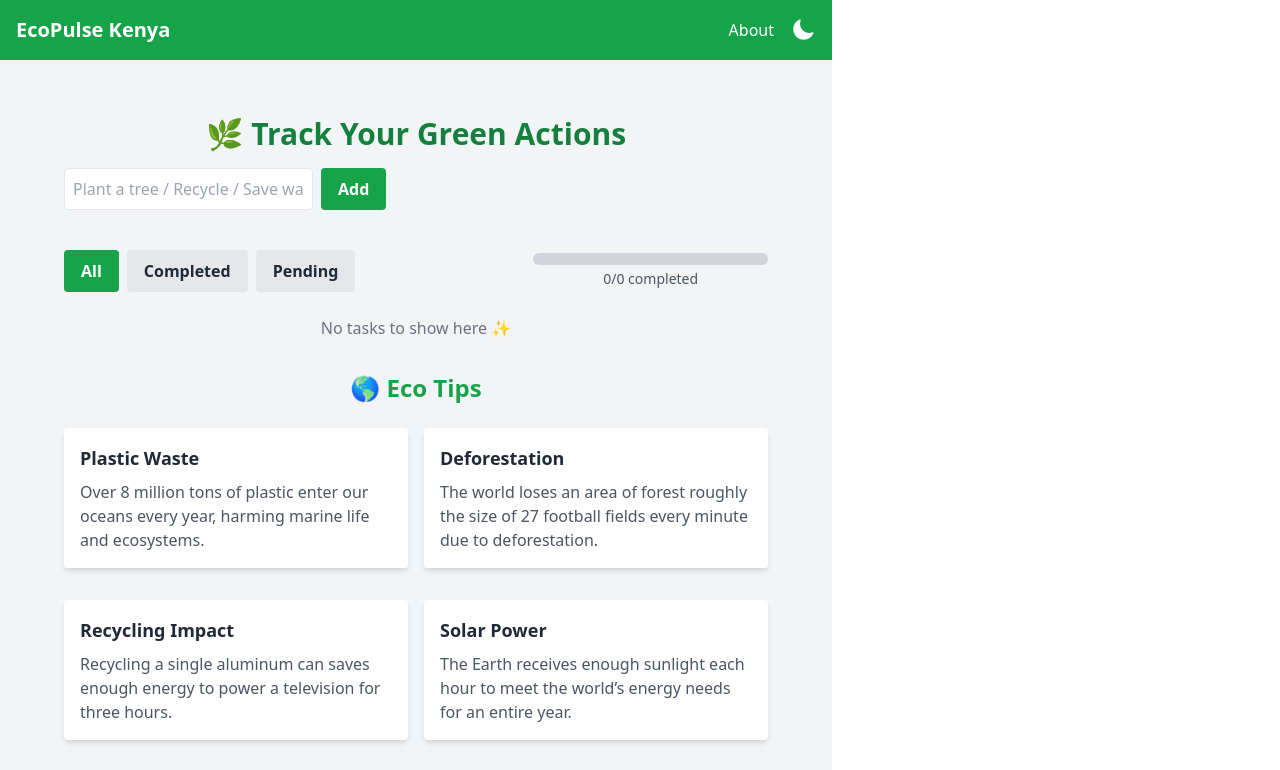
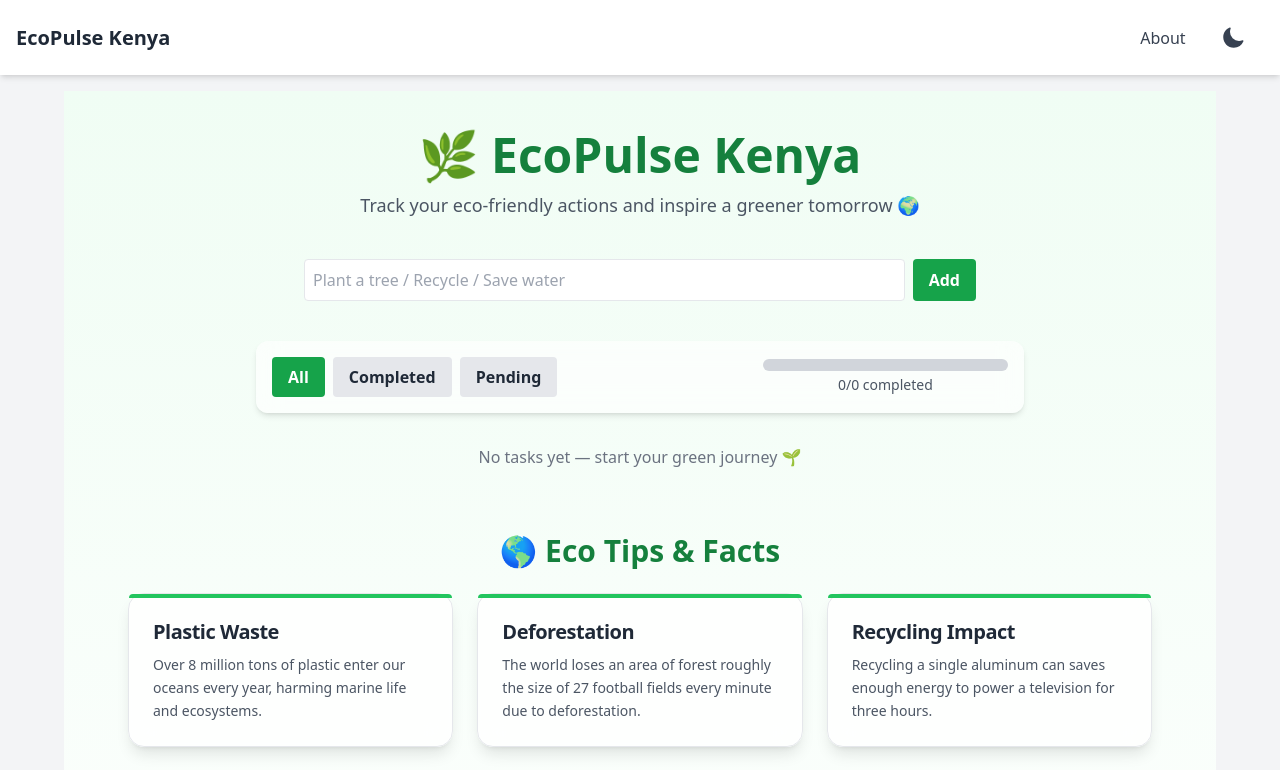
Before and after one commit to MwandikiAntony/Echo-Pulse-Kenya, a React (Vite) app: page / in a window 1280 px wide. Shown: the top 770 px of the page. Built offline with nearby package versions, Linux system fonts and the light colour scheme.

Commit message:
modified home and card components

```diff
--- a/src/App.jsx
+++ b/src/App.jsx
@@ -1,5 +1,4 @@
 import { BrowserRouter as Router, Routes, Route } from 'react-router-dom';
-import { Suspense } from 'react';
 import { ThemeProvider } from './context/ThemeContext';
 import Navbar from './components/Navbar';
 import Footer from './components/Footer';
@@ -11,18 +10,19 @@ function App() {
   return (
     <ThemeProvider>
       <Router>
-        <div className="flex flex-col min-h-screen bg-gray-100 dark:bg-gray-900 transition-colors duration-500">
+        {/* Make the full viewport a flex container */}
+        <div className="flex flex-col min-h-screen bg-gray-100 dark:bg-gray-900 transition-colors">
           <Navbar />
 
-          <Suspense fallback={<div className="text-center p-8">Loading...</div>}>
-            {/* Main content area that fills available space */}
-            <main className="flex-1 flex flex-col justify-start container mx-auto px-4 py-6 sm:px-6 lg:px-8 w-full">
+          {/* Ensure this fills available space */}
+          <main className="flex-1 flex justify-center items-start p-4">
+            <div className="w-full max-w-6xl">
               <Routes>
                 <Route path="/" element={<Home />} />
                 <Route path="/about" element={<About />} />
               </Routes>
-            </main>
-          </Suspense>
+            </div>
+          </main>
 
           <Footer />
         </div>
--- a/src/components/Card.jsx
+++ b/src/components/Card.jsx
@@ -1,9 +1,29 @@
+import { motion } from "framer-motion";
+
 const Card = ({ title, description, children }) => (
-  <div className="bg-white dark:bg-gray-800 shadow-md rounded p-4 w-full max-w-sm mx-auto my-2 transition-colors">
-    <h3 className="font-bold text-lg mb-2 text-gray-800 dark:text-gray-100">{title}</h3>
-    <p className="text-gray-600 dark:text-gray-300">{description}</p>
-    {children && <div className="mt-2">{children}</div>}
-  </div>
+  <motion.div
+    initial={{ opacity: 0, y: 20 }}
+    whileInView={{ opacity: 1, y: 0 }}
+    whileHover={{ scale: 1.03 }}
+    transition={{ duration: 0.3, ease: "easeOut" }}
+    className="relative w-full max-w-sm mx-auto p-6 rounded-2xl shadow-lg
+               bg-white/80 dark:bg-gray-800/70 backdrop-blur-md border
+               border-gray-200 dark:border-gray-700 hover:shadow-green-200/50
+               dark:hover:shadow-green-700/20 transition-all duration-300"
+  >
+    {/* Decorative accent bar */}
+    <div className="absolute top-0 left-0 w-full h-1 bg-green-500 rounded-t-2xl"></div>
+
+    {/* Card Content */}
+    <h3 className="text-xl font-semibold mb-2 text-gray-800 dark:text-gray-100 tracking-tight">
+      {title}
+    </h3>
+    <p className="text-gray-600 dark:text-gray-300 text-sm leading-relaxed">
+      {description}
+    </p>
+
+    {children && <div className="mt-4">{children}</div>}
+  </motion.div>
 );
 
 export default Card;
--- a/src/components/Navbar.jsx
+++ b/src/components/Navbar.jsx
@@ -7,12 +7,34 @@ const Navbar = () => {
   const { theme, toggleTheme } = useContext(ThemeContext);
 
   return (
-    <nav className="bg-green-600 dark:bg-gray-900 text-white p-4 flex justify-between items-center">
-      <Link to="/" className="font-bold text-xl">EcoPulse Kenya</Link>
+    <nav className="bg-white dark:bg-gray-900 shadow-md p-4 flex justify-between items-center transition-colors duration-300">
+      {/* Brand */}
+      <Link
+        to="/"
+        className="font-bold text-xl text-gray-800 dark:text-white"
+      >
+        EcoPulse Kenya
+      </Link>
+
+      {/* Menu & Theme Toggle */}
       <div className="flex items-center gap-4">
-        <Link to="/about" className="hover:underline">About</Link>
-        <button onClick={toggleTheme}>
-          {theme === 'dark' ? <SunIcon className="w-6 h-6" /> : <MoonIcon className="w-6 h-6" />}
+        <Link
+          to="/about"
+          className="text-gray-700 dark:text-gray-200 hover:text-green-600 dark:hover:text-green-400"
+        >
+          About
+        </Link>
+
+        <button
+          onClick={toggleTheme}
+          className="text-gray-700 dark:text-gray-200 hover:text-green-500 dark:hover:text-yellow-400 transition"
+          aria-label="Toggle theme"
+        >
+          {theme === 'dark' ? (
+            <SunIcon className="w-6 h-6" />
+          ) : (
+            <MoonIcon className="w-6 h-6" />
+          )}
         </button>
       </div>
     </nav>
--- a/src/index.css
+++ b/src/index.css
@@ -1,71 +1,42 @@
-:root {
+@tailwind base;
+@tailwind components;
+@tailwind utilities;
+
+/* --- GLOBAL RESET & BASE LAYOUT --- */
+html, body, #root {
+  height: 100%;
+  margin: 0;
+  padding: 0;
+}
+
+/* Let Tailwind handle layout — don’t restrict width or centering */
+body {
   font-family: system-ui, Avenir, Helvetica, Arial, sans-serif;
   line-height: 1.5;
   font-weight: 400;
-
-  color-scheme: light dark;
-  color: rgba(255, 255, 255, 0.87);
-  background-color: #242424;
-
-  font-synthesis: none;
-  text-rendering: optimizeLegibility;
+  color: #213547;
+  background-color: #ffffff;
   -webkit-font-smoothing: antialiased;
   -moz-osx-font-smoothing: grayscale;
 }
 
+/* Optional link & button tweaks */
 a {
-  font-weight: 500;
-  color: #646cff;
-  text-decoration: inherit;
+  color: #16a34a;
+  text-decoration: none;
 }
 a:hover {
-  color: #535bf2;
-}
-
-body {
-  margin: 0;
-  display: flex;
-  place-items: center;
-  min-width: 320px;
-  min-height: 100vh;
-}
-
-h1 {
-  font-size: 3.2em;
-  line-height: 1.1;
+  color: #288ce9;
 }
 
 button {
   border-radius: 8px;
-  border: 1px solid transparent;
   padding: 0.6em 1.2em;
-  font-size: 1em;
   font-weight: 500;
-  font-family: inherit;
-  background-color: #1a1a1a;
-  cursor: pointer;
-  transition: border-color 0.25s;
-}
-button:hover {
-  border-color: #646cff;
-}
-button:focus,
-button:focus-visible {
-  outline: 4px auto -webkit-focus-ring-color;
+  transition: all 0.25s;
 }
 
-@media (prefers-color-scheme: light) {
-  :root {
-    color: #213547;
-    background-color: #ffffff;
-  }
-  a:hover {
-    color: #747bff;
-  }
-  button {
-    background-color: #f9f9f9;
-  }
+/* Remove Vite starter logo demo styles */
+.logo, .card, .read-the-docs {
+  all: unset;
 }
-@tailwind base;
-@tailwind components;
-@tailwind utilities;
--- a/src/pages/About.jsx
+++ b/src/pages/About.jsx
@@ -1,10 +1,22 @@
 const About = () => (
-  <div className="p-4">
-    <h2 className="text-2xl font-bold mb-2 text-gray-800 dark:text-gray-100">About EcoPulse Kenya</h2>
-    <p className="text-gray-600 dark:text-gray-300">
-      EcoPulse Kenya is a platform to track eco-friendly actions like planting trees, recycling, and saving water.
-      Every small action contributes to a greener Kenya. Track your actions, stay motivated, and make an impact!
-    </p>
+<div className="flex flex-col justify-center items-center text-center px-6 sm:px-10 md:px-20 py-10 flex-grow">
+
+    <div className="max-w-3xl">
+      <h2 className="text-3xl font-extrabold mb-4 text-gray-800 dark:text-gray-100">
+        About EcoPulse Kenya
+      </h2>
+
+      <p className="text-lg text-gray-700 dark:text-gray-300 leading-relaxed mb-6">
+        <span className="font-semibold text-green-600 dark:text-green-400">EcoPulse Kenya</span> is a
+        community-driven platform that empowers individuals to track and celebrate their eco-friendly
+        actions — from tree planting and recycling to energy saving and clean water initiatives.
+      </p>
+
+      <p className="text-gray-700 dark:text-gray-400 leading-relaxed">
+        Together, we can make a measurable difference for our planet. Join us in taking small, meaningful
+        steps toward a greener, cleaner, and more sustainable Kenya.
+      </p>
+    </div>
   </div>
 );
 
--- a/src/pages/Home.jsx
+++ b/src/pages/Home.jsx
@@ -5,7 +5,7 @@ import Button from '../components/Button';
 import { useLocalStorage } from '../hooks/useLocalStorage';
 import { fetchEcoFacts } from '../api/ecoFactsApi';
 import { motion, AnimatePresence } from 'framer-motion';
-import { toast } from 'react-hot-toast'; // ✅ for notifications
+import { toast } from 'react-hot-toast';
 
 const Home = () => {
   const [tasks, setTasks] = useLocalStorage('ecoTasks', []);
@@ -15,7 +15,6 @@ const Home = () => {
   const [loading, setLoading] = useState(true);
   const [error, setError] = useState('');
 
-  // ✅ Fetch Eco Facts (Tips)
   useEffect(() => {
     fetchEcoFacts()
       .then(setFacts)
@@ -23,7 +22,6 @@ const Home = () => {
       .finally(() => setLoading(false));
   }, []);
 
-  // ✅ Add New Task
   const addTask = () => {
     if (!task.trim()) return toast.error('Please enter a task!');
     const newTask = { id: Date.now(), text: task, completed: false };
@@ -32,44 +30,53 @@ const Home = () => {
     toast.success('Eco task added!');
   };
 
-  // ✅ Toggle Completion
   const toggleComplete = id => {
-    const updated = tasks.map(t => (t.id === id ? { ...t, completed: !t.completed } : t));
+    const updated = tasks.map(t =>
+      t.id === id ? { ...t, completed: !t.completed } : t
+    );
     setTasks(updated);
     toast.success('Task status updated!');
   };
 
-  // ✅ Delete Task
   const deleteTask = id => {
     setTasks(tasks.filter(t => t.id !== id));
     toast.error('Task deleted');
   };
 
-  // ✅ Task Filters
   const filteredTasks = tasks.filter(t => {
     if (filter === 'completed') return t.completed;
     if (filter === 'pending') return !t.completed;
     return true;
   });
 
-  // ✅ Progress Bar Calculation
   const totalTasks = tasks.length;
   const completedTasks = tasks.filter(t => t.completed).length;
   const progress = totalTasks > 0 ? (completedTasks / totalTasks) * 100 : 0;
 
   return (
-    <div className="p-4 sm:p-6 md:p-8 max-w-3xl mx-auto">
-      <h2 className="text-3xl font-bold mb-4 text-green-700 dark:text-green-300 text-center">
-        🌿 Track Your Green Actions
-      </h2>
+    <div className="px-4 sm:px-8 md:px-16 py-10 w-full flex-grow bg-gradient-to-b from-green-50 to-white dark:from-gray-900 dark:to-gray-800 transition-colors">
+      {/* Header Section */}
+      <motion.div
+        initial={{ opacity: 0, y: -20 }}
+        animate={{ opacity: 1, y: 0 }}
+        className="text-center mb-10"
+      >
+        <h1 className="text-4xl sm:text-5xl font-extrabold text-green-700 dark:text-green-300 mb-3">
+          🌿 EcoPulse Kenya
+        </h1>
+        <p className="text-gray-600 dark:text-gray-300 text-lg">
+          Track your eco-friendly actions and inspire a greener tomorrow 🌍
+        </p>
+      </motion.div>
 
       {/* Task Input */}
-      <div className="flex flex-col sm:flex-row gap-2 mb-6">
+      <div className="max-w-2xl mx-auto mb-10">
         <TaskInput task={task} setTask={setTask} addTask={addTask} />
       </div>
 
-      {/* Filter & Progress */}
-      <div className="flex flex-col sm:flex-row items-center justify-between mb-4">
+      {/* Filter + Progress Section */}
+      <div className="max-w-3xl mx-auto flex flex-col sm:flex-row items-center justify-between gap-4 mb-8 bg-white/60 dark:bg-gray-800/50 p-4 rounded-xl shadow-md backdrop-blur-md">
+        {/* Filters */}
         <div className="flex gap-2">
           {['all', 'completed', 'pending'].map(type => (
             <Button
@@ -82,12 +89,14 @@ const Home = () => {
           ))}
         </div>
 
-        <div className="w-full sm:w-1/3 mt-4 sm:mt-0">
-          <div className="w-full bg-gray-300 dark:bg-gray-700 rounded-full h-3">
-            <div
-              className="bg-green-500 h-3 rounded-full transition-all duration-500"
+        {/* Progress */}
+        <div className="w-full sm:w-1/3">
+          <div className="w-full bg-gray-300 dark:bg-gray-700 rounded-full h-3 overflow-hidden">
+            <motion.div
+              className="bg-green-500 h-3 rounded-full"
               style={{ width: `${progress}%` }}
-            ></div>
+              transition={{ duration: 0.5 }}
+            />
           </div>
           <p className="text-sm text-center text-gray-600 dark:text-gray-300 mt-1">
             {completedTasks}/{totalTasks} completed
@@ -96,6 +105,7 @@ const Home = () => {
       </div>
 
       {/* Task List */}
+      <div className="max-w-3xl mx-auto">
         <AnimatePresence>
           {filteredTasks.map(t => (
             <motion.div
@@ -104,13 +114,17 @@ const Home = () => {
               animate={{ opacity: 1, scale: 1 }}
               exit={{ opacity: 0, scale: 0.8 }}
               transition={{ duration: 0.3 }}
+              className="mb-4"
             >
               <Card
                 title={t.text}
                 description={`Status: ${t.completed ? '✅ Done' : '❌ Pending'}`}
               >
                 <div className="flex gap-2 mt-2 justify-center sm:justify-start">
-                <Button variant="secondary" onClick={() => toggleComplete(t.id)}>
+                  <Button
+                    variant="secondary"
+                    onClick={() => toggleComplete(t.id)}
+                  >
                     {t.completed ? 'Undo' : 'Complete'}
                   </Button>
                   <Button variant="danger" onClick={() => deleteTask(t.id)}>
@@ -122,24 +136,34 @@ const Home = () => {
           ))}
         </AnimatePresence>
 
-      {/* No Tasks Message */}
         {filteredTasks.length === 0 && (
           <p className="text-gray-500 dark:text-gray-400 text-center mt-6">
-          No tasks to show here ✨
+            No tasks yet — start your green journey 🌱
           </p>
         )}
+      </div>
 
-      {/* Eco Facts Section */}
-      <h2 className="text-2xl font-bold mb-2 mt-8 text-green-600 dark:text-green-400 text-center">
-        🌎 Eco Tips
+      {/* Eco Tips */}
+      <div className="max-w-5xl mx-auto mt-16">
+        <h2 className="text-3xl font-bold text-green-700 dark:text-green-400 text-center mb-6">
+          🌎 Eco Tips & Facts
         </h2>
-      {loading && <p className="text-center">Loading tips...</p>}
+
+        {loading && <p className="text-center text-gray-600">Loading tips...</p>}
         {error && <p className="text-red-500 text-center">{error}</p>}
 
-      <div className="grid sm:grid-cols-2 gap-4 mt-4">
+        <div className="grid sm:grid-cols-2 lg:grid-cols-3 gap-6 mt-6">
           {facts.map(f => (
-          <Card key={f.id} title={f.title} description={f.body} />
+            <motion.div
+              key={f.id}
+              initial={{ opacity: 0, y: 20 }}
+              animate={{ opacity: 1, y: 0 }}
+              transition={{ duration: 0.4 }}
+            >
+              <Card title={f.title} description={f.body} />
+            </motion.div>
           ))}
+        </div>
       </div>
     </div>
   );
```
Lines whose indentation alone changed are shown as unchanged.
